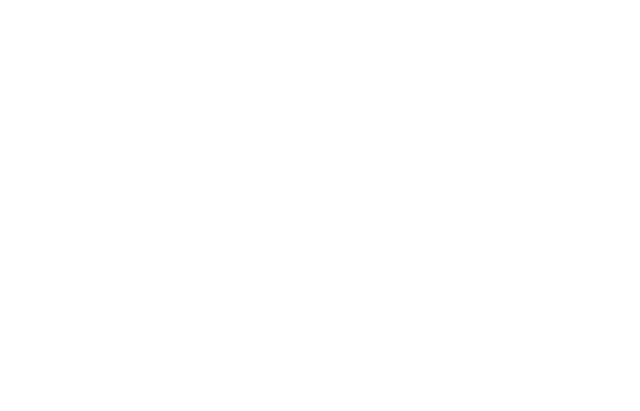
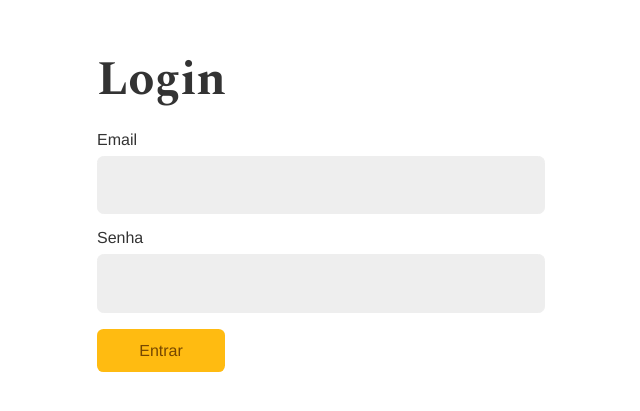
Before and after one commit to marcusWittho/store, a React (Create React App) app in the folder frontend/: page /login in a window 1280 px wide. Before the commit this address had no page. Shown: the part 149-560 px from the top of the page, without its empty margins (319-959 px from the left). Built offline with nearby package versions, Linux system fonts and the light colour scheme.

Commit message:
feat: Criação da tela de login

```diff
--- a/frontend/src/App.js
+++ b/frontend/src/App.js
@@ -4,6 +4,7 @@
 import { UserStorage } from './UserContext';
 
 import Home from './components/Home';
+import Login from './components/login/Login';
 
 function App() {
   return (
@@ -13,6 +14,7 @@
           <main className="AppBody">
             <Routes>
               <Route path="/" element={<Home />} />
+              <Route path="/login/*" element={<Login />} />
             </Routes>
           </main>
         </UserStorage>
--- /dev/null
+++ b/frontend/src/components/login/Login.jsx
@@ -0,0 +1,19 @@
+import React from 'react';
+import { Routes, Route } from 'react-router-dom';
+import styles from './Login.module.css';
+
+import LoginForm from './LoginForm';
+
+function Login() {
+  return (
+    <section className={styles.login}>
+      <div className={styles.forms}>
+        <Routes>
+          <Route path="/" element={<LoginForm />} />
+        </Routes>
+      </div>
+    </section>
+  );
+}
+
+export default Login;
--- /dev/null
+++ b/frontend/src/components/login/Login.module.css
@@ -0,0 +1,27 @@
+.login {
+  display: grid;
+  grid-template-columns: 1fr;
+  justify-items: center;
+  min-height: 100vh;
+  gap: 2rem;
+}
+
+.forms {
+  max-width: 30rem;
+  padding: 1rem;
+  margin-top: 20vh;
+}
+
+@media (max-width: 52rem) {
+  .login {
+    grid-template-columns: 1fr;
+  }
+
+  .login::before {
+    display: none;
+  }
+
+  .forms {
+    max-width: 100%;
+  }
+}
--- /dev/null
+++ b/frontend/src/components/login/LoginForm.jsx
@@ -0,0 +1,50 @@
+import React from 'react';
+import styles from './LoginForm.module.css';
+import useForm from '../../hooks/useForm';
+
+import { UserContext } from '../../UserContext';
+import Input from '../forms/Input';
+import Button from '../forms/Button';
+
+function LoginForm() {
+  const userEmail = useForm();
+  const password = useForm();
+
+  const { loginUser } = React.useContext(UserContext);
+
+  async function handleSubmit(event) {
+    event.preventDefault();
+
+    if (userEmail.validate() && password.validate()) {
+      await loginUser(userEmail.value, password.value);
+    }
+  }
+
+  return (
+    <section className="initialAnimation loginForm">
+      <h1 className="title">Login</h1>
+
+      <form className={styles.form} submit={handleSubmit}>
+        <Input
+          label="Email"
+          type="text"
+          name="userEmail"
+          // eslint-disable-next-line react/jsx-props-no-spreading
+          {...userEmail}
+        />
+
+        <Input
+          label="Senha"
+          type="password"
+          name="password"
+          // eslint-disable-next-line react/jsx-props-no-spreading
+          {...password}
+        />
+
+        <Button type="submit">Entrar</Button>
+      </form>
+    </section>
+  );
+}
+
+export default LoginForm;
--- /dev/null
+++ b/frontend/src/components/login/LoginForm.module.css
@@ -0,0 +1,3 @@
+.loginForm {
+  width: 90rem;
+}
--- a/frontend/src/hooks/useForm.jsx
+++ b/frontend/src/hooks/useForm.jsx
@@ -7,7 +7,7 @@
   },
   password: {
     regex: /^(?=.*\d)(?=.*[a-z])(?=.*[A-Z])$/,
-    message: 'A senha deve conter pelo menos uma letra maiúscula, um número, um caractere especiial e no mínimo 8 caracteres.',
+    message: 'Utilize pelo menos uma letra maiúscula, uma minúscula e um número.',
   },
 };
 
```
